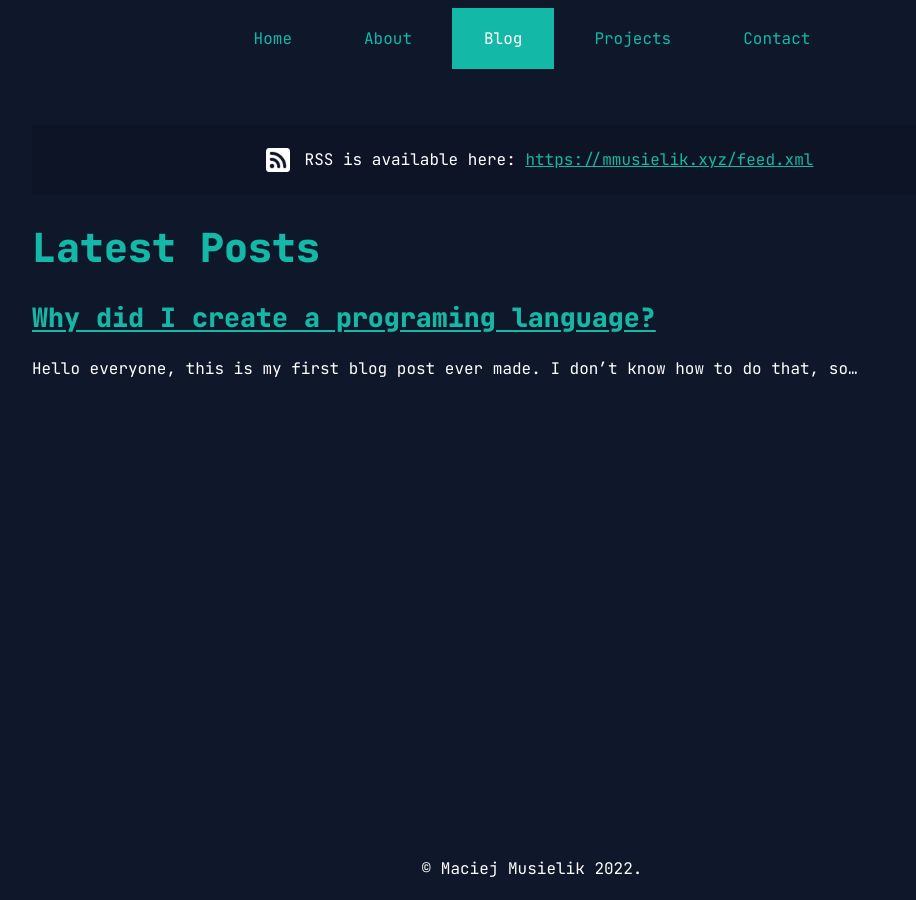
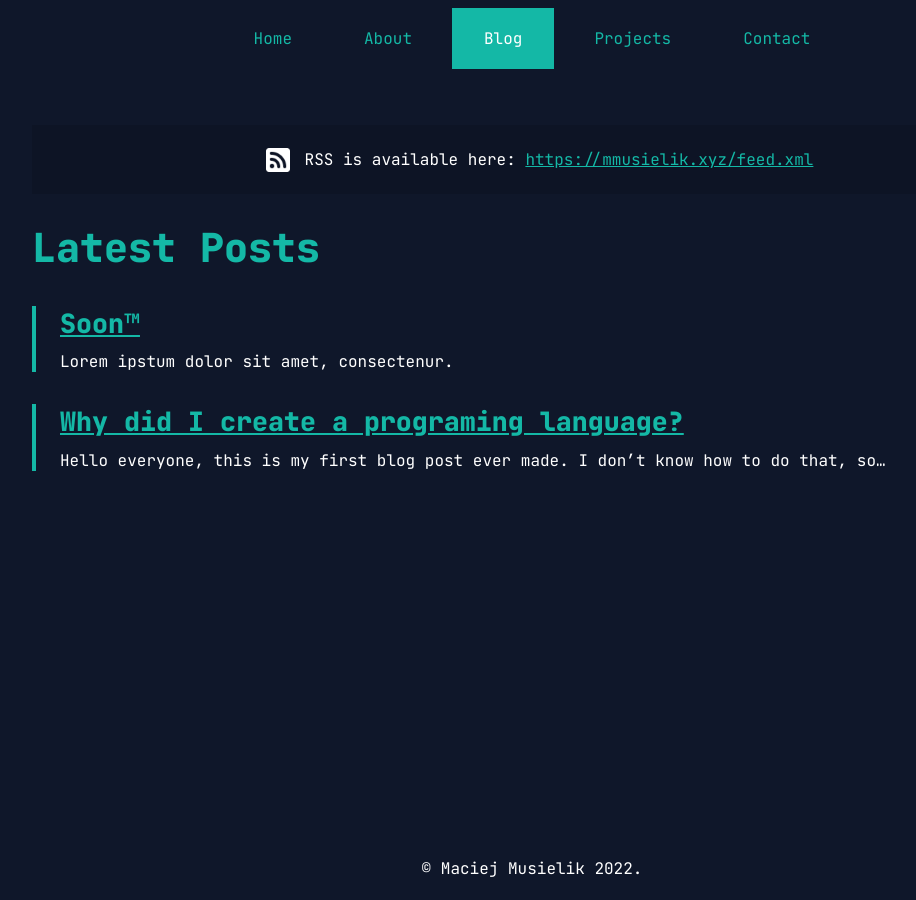
Before and after one commit to CheryX/mmusielik.xyz, a Jekyll site: the page built from blog.md, in a window 1280 px wide. Shown: the whole page, without its empty margins (108-1024 px from the left). Built offline with Jekyll 4.4.1, drawn with Linux system fonts in a browser that asks for light colours.

Commit message:
Tweaked /blog

```diff
--- /dev/null
+++ b/_posts/2022-09-08-soon-tm .md
@@ -0,0 +1,10 @@
+---
+layout: post
+site: blog
+title: "Soon™"
+date:  2022-09-08 20:27:24 +0200
+categories: projects
+permalink: "/blog/soon/"
+---
+
+Lorem ipstum dolor sit amet, consectenur.
--- a/assets/prism.css
+++ b/assets/prism.css
@@ -1,4 +1,4 @@
-.highlight pre { background-color: #1e293b; padding: 2rem; overflow-y: scroll;}
+.highlight pre { background-color: #1e293b; padding: 2rem; overflow-y: scroll; overflow-x: hidden;}
 .highlight .hll { background-color: #1e293b }
 .highlight .c { color: #94a3b8; font-style: italic } /* Comment */
 .highlight .err { color: #a61717; background-color: #e3d2d2 } /* Error */
--- a/assets/style.css
+++ b/assets/style.css
@@ -114,18 +114,23 @@ footer {
     font-weight: 800;
 }
 
-.article > h2 {
+.post > h2 {
     font-size: 20pt;
     color: var(--active);
     font-weight: 800;
+    margin: 0.4em 0;
 }
 
-.article > h2 > a, .footnote {
+.post {
+    margin: 2em 0;
+}
+
+.post > h2 > a, .footnote {
     color: var(--active);
     padding: 0.25px 0;
 }
 
-.article > h2 > a:hover, .footnote:hover {
+.post > h2 > a:hover, .footnote:hover {
     color: white;
     background-color: var(--active);
 }
@@ -237,3 +242,8 @@ input {
     margin: 0 15px;
     width: 1.5em;
 }
+
+.post {
+    border-left: var(--active) solid 4px;
+    padding-left: 1.5em;
+}
--- a/blog.md
+++ b/blog.md
@@ -11,7 +11,11 @@ site: blog
 
 {% for post in site.posts %}
 
-## [{{ post.title }}]({{ post.url }})
-{{ post.excerpt }}
+<div class="post">
+
+<h2> <a href="{{ post.url }}">{{ post.title }}</a> </h2>
+<p>{{ post.excerpt }}</p>
+
+</div>
 
 {% endfor %}
```
